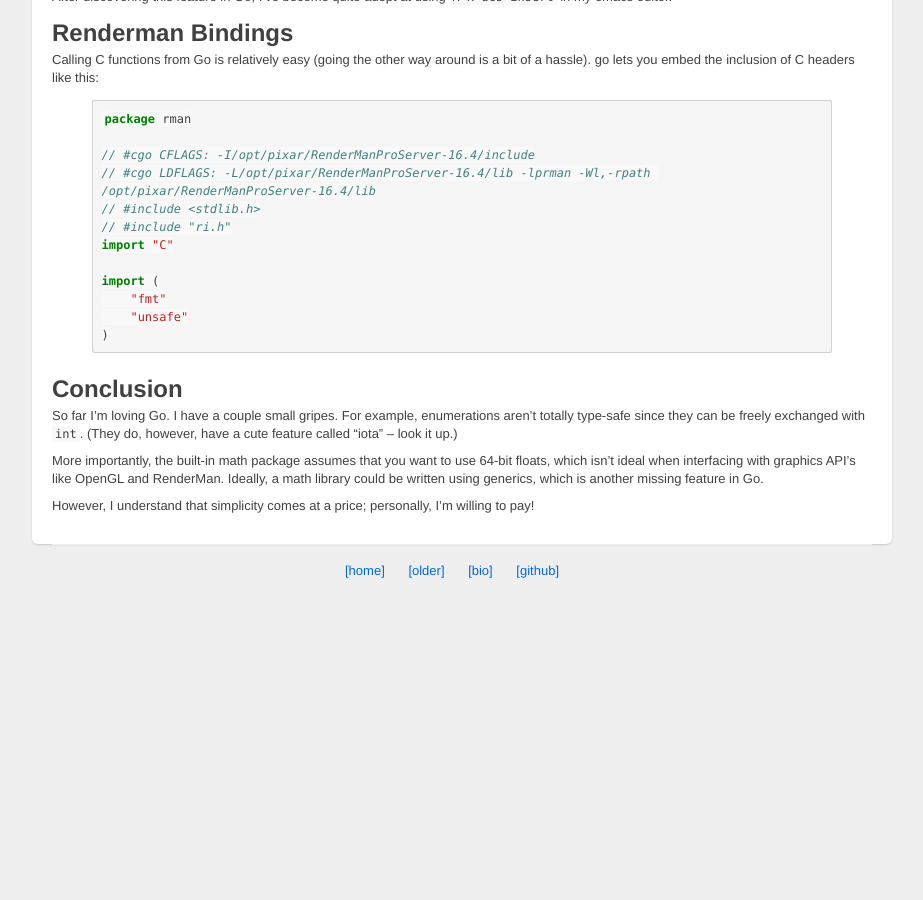
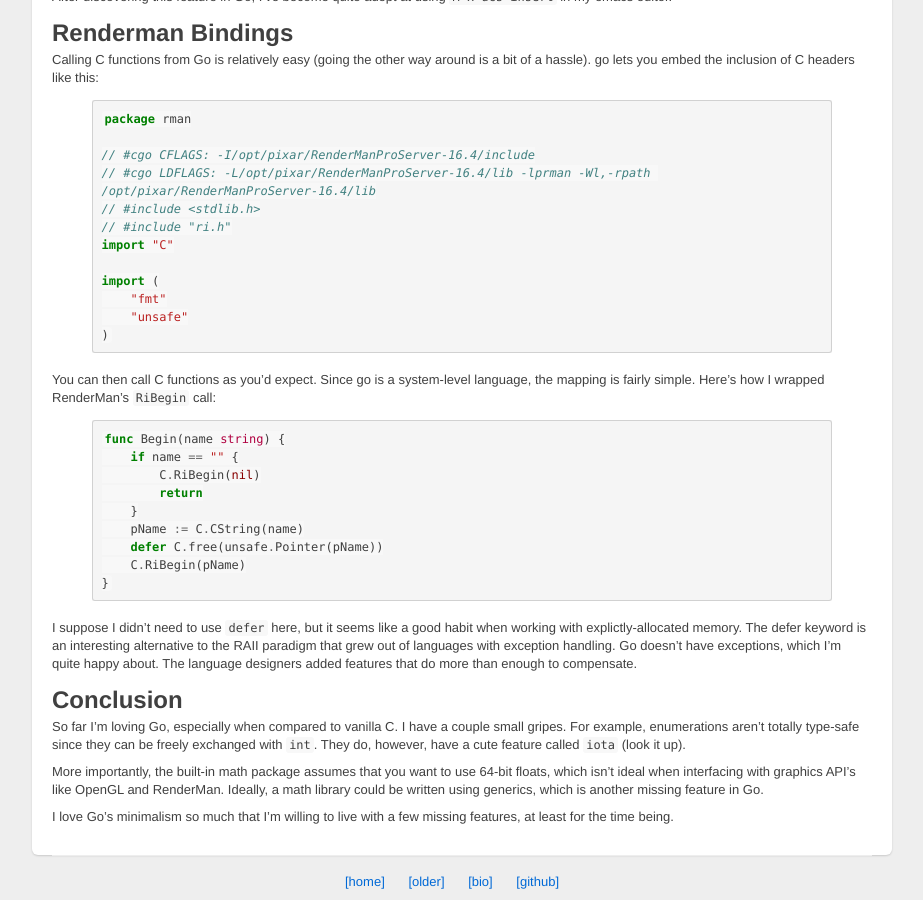
Before and after one commit to prideout/prideout.github.com, a Jekyll site: the page built from _posts/2011-12-29-go-and-renderman.md, in a window 1280 px wide and 900 px high, scrolled down 1854 px. Shown: the whole window, without its empty margins (178-1101 px from the left). Built offline with Jekyll 4.4.1, drawn with Linux system fonts in a browser that asks for light colours; before the commit the page ends 2443 px from its top, so only the background shows below that.

Commit message:
verbiage progress

```diff
--- a/_posts/2011-12-29-go-and-renderman.md
+++ b/_posts/2011-12-29-go-and-renderman.md
@@ -107,10 +107,26 @@ import (
 )
 {% endhighlight %}
 
+You can then call C functions as you'd expect.  Since go is a system-level language, the mapping is fairly simple.  Here's how I wrapped RenderMan's `RiBegin` call:
+
+{% highlight go %}
+func Begin(name string) {
+    if name == "" {
+        C.RiBegin(nil)
+        return
+    }
+    pName := C.CString(name)
+    defer C.free(unsafe.Pointer(pName))
+    C.RiBegin(pName)
+}
+{% endhighlight %}
+
+I suppose I didn't need to use `defer` here, but it seems like a good habit when working with explictly-allocated memory. The defer keyword is an interesting alternative to the RAII paradigm that grew out of languages with exception handling.  Go doesn't have exceptions, which I'm quite happy about.  The language designers added features that do more than enough to compensate.
+
 ## Conclusion
 
-So far I'm loving Go.  I have a couple small gripes.  For example, enumerations aren't totally type-safe since they can be freely exchanged with `int`.  (They do, however, have a cute feature called "iota" -- look it up.)
+So far I'm loving Go, especially when compared to vanilla C.  I have a couple small gripes.  For example, enumerations aren't totally type-safe since they can be freely exchanged with `int`.  They do, however, have a cute feature called `iota` (look it up).
 
 More importantly, the built-in math package assumes that you want to use 64-bit floats, which isn't ideal when interfacing with graphics API's like OpenGL and RenderMan.  Ideally, a math library could be written using generics, which is another missing feature in Go.
 
-However, I understand that simplicity comes at a price; personally, I'm willing to pay!
+I love Go's minimalism so much that I'm willing to live with a few missing features, at least for the time being.
```
